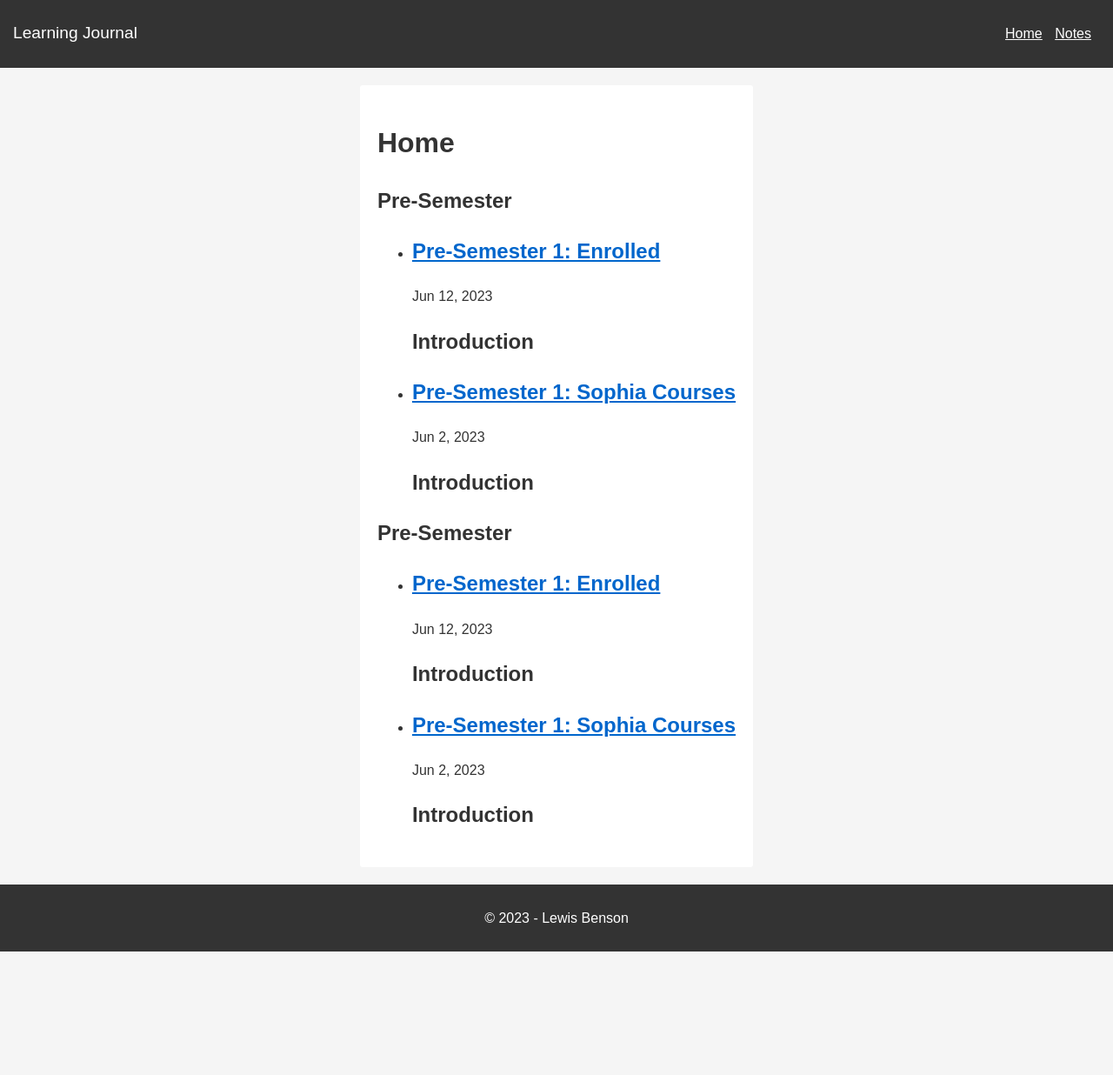
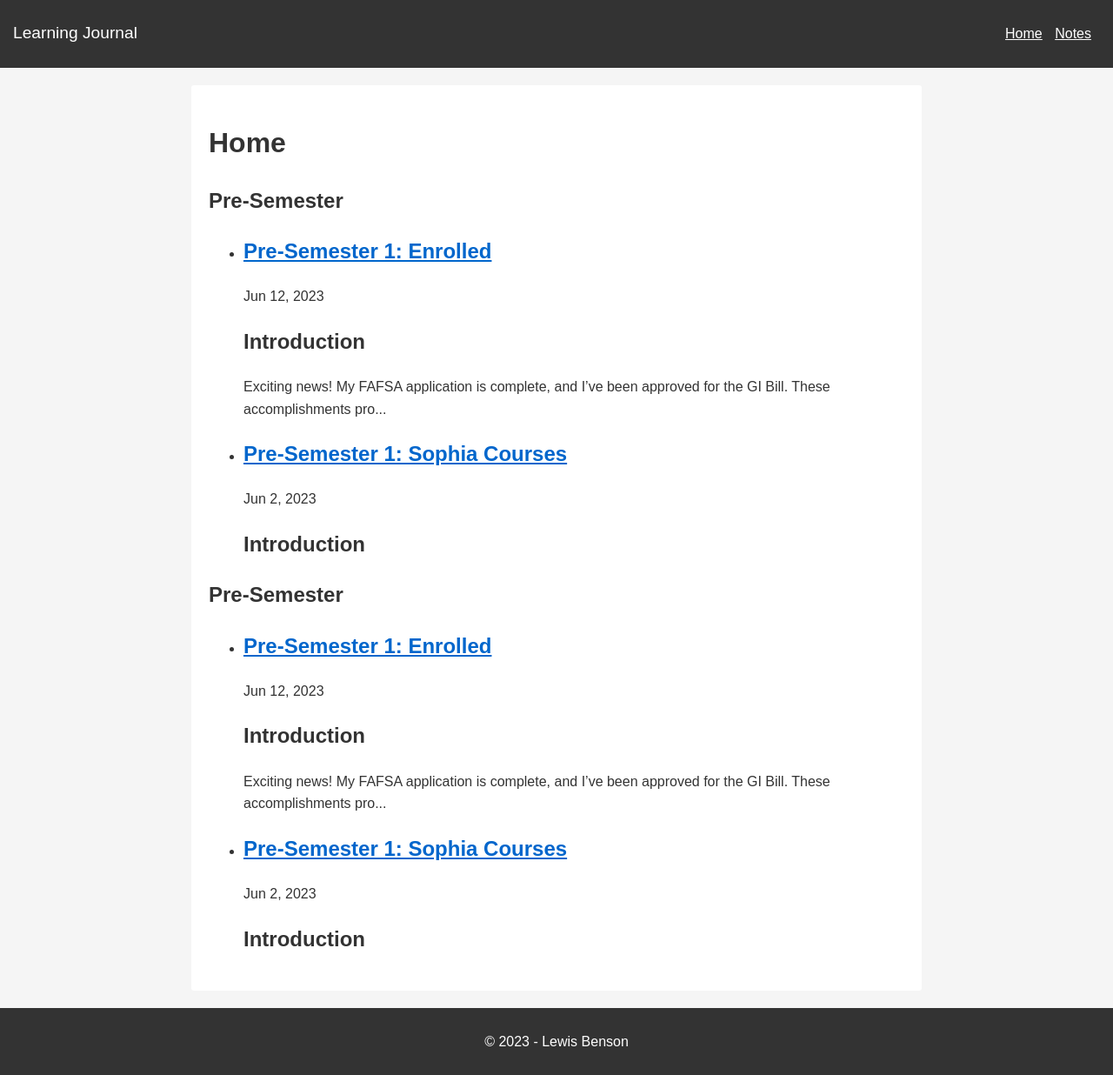
Before and after one commit to tm-LBenson/learning-ladder, a Jekyll site: the page built from index.html, in a window 1280 px wide. Shown: the whole page at 87% size. Built offline with Jekyll 4.4.1, drawn with Linux system fonts in a browser that asks for light colours; before the commit the page ends 1094 px from its top, so only the background shows below that; some of the changed lines change nothing that is shown.

Commit message:
layout page for blog post

```diff
--- a/_posts/2023-06-12-enrolled.md
+++ b/_posts/2023-06-12-enrolled.md
@@ -7,23 +7,29 @@
 
 
 ## Introduction
+Exciting news! My FAFSA application is complete, and I've been approved for the GI Bill. These accomplishments provide me with a sense of financial stability as I embark on this academic journey.
 
-
+In addition to attending school, I'm keeping myself quite busy with my part-time role as a coding bootcamp instructor, where I am privileged to share my knowledge and passion for coding with eager learners. To supplement my income, I've taken up an intriguing new endeavor - training to be a school bus driver. The diversity in my roles is invigorating and keeps me on my toes!
 ## Change of plans
 
+Life has a funny way of throwing curveballs at us, and in my case, it's come in the form of my National Guard annual training. Due to scheduling conflicts, I won't be able to attend the in-person ENG 116 class, 'Discover the Writer in You', this quarter as I had initially planned. Although this means I won't receive the full BAH from the GI Bill, I am nonetheless committed to making the most of my academic experience. After all, adaptability is key in our ever-changing world!
 
+## Enrolled Courses
 
-## Coursework
+Having finalized my enrollment, let me share my chosen courses for this semester:
+### WRK 100 - Preparing for the Future of Work
 
-### Class 1
+I am looking forward to this course as I believe it will equip me with invaluable tools to navigate the fast-paced and dynamic nature of today's workplace. I anticipate it will provide practical insights to enhance my career readiness.
+### PSY 101 - Smarter Decisions through Psychology
 
-
-### Class 2
-
-### Class 3
-
+Intriguing and practical, this course promises to offer valuable perspectives on how psychology influences decision-making. As an individual always striving to make informed and impactful choices, I can't wait to delve into the psychological mechanics behind this process.
+### CIS 101 - Navigating a Digital World
+As a coding bootcamp instructor, I'm comfortable with technology. However, this course is exciting because it will offer a holistic understanding of the digital world, which I believe is crucial in this era of digital transformation.
 ### Sophia Classes
 
-#### Class 1
+#### COM 100 - Communication at Work
+Communication skills are a cornerstone of professional success, and I am looking forward to refining mine further through this course. I'm eager to apply the skills learned in my workplace, ensuring that I communicate more effectively and meaningfully.
+#### ENG 116 Workplace Writing I
+Although I won't be able to attend this course in person, I am no less excited to take it online. This course will provide an excellent opportunity to enhance my writing skills, particularly in the professional context. Being a better writer means being a better communicator, and I'm ready to embark on this journey to articulate my thoughts more precisely.
 
-#### Class 2
+As I navigate this new chapter, I remain enthusiastic and focused. I am eager to learn, grow, and ultimately, succeed in my academic endeavors. With the help of the GI Bill, my roles as a coding bootcamp instructor and a future school bus driver, I am well-positioned to make this journey an enriching and rewarding one. Stay tuned for more updates on my academic journey!
```
